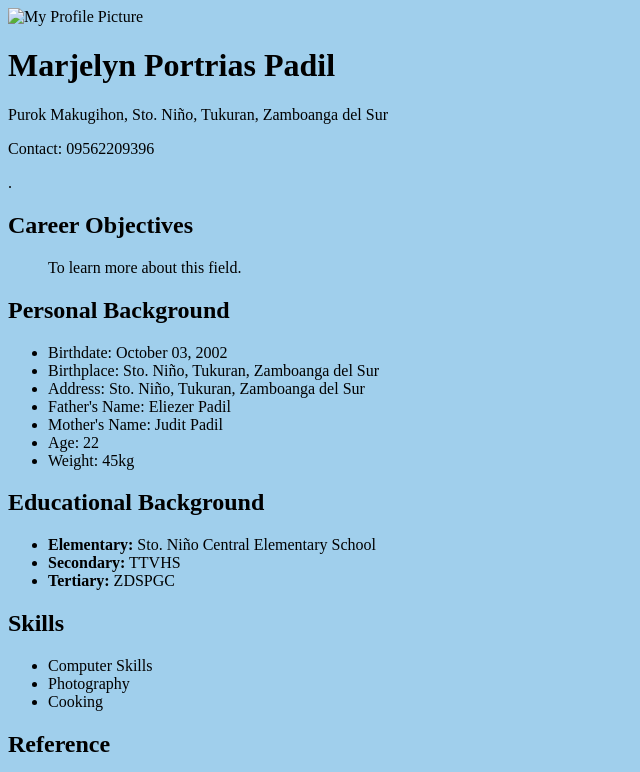
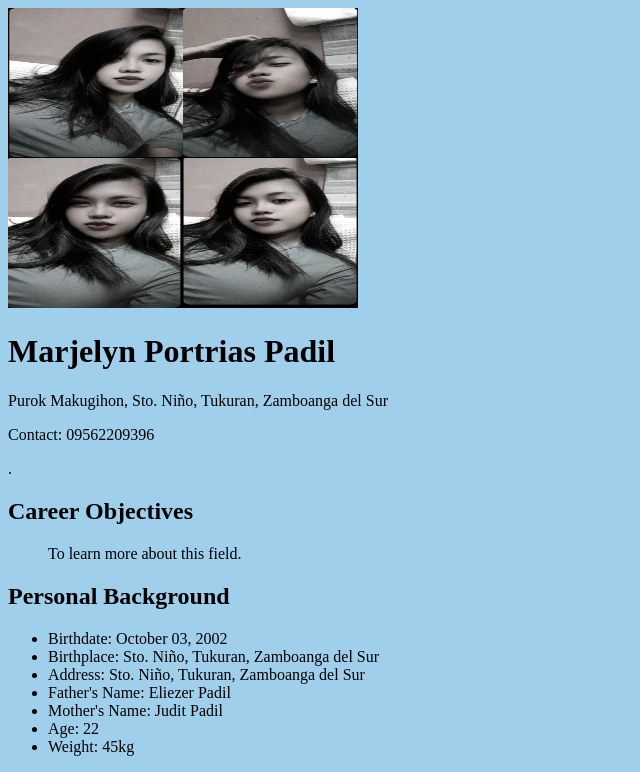
Before and after one commit to marj1003/marj, a plain HTML site: page index.html in a window 1280 px wide. Shown: the top 772 px of the page, without its empty margins (0-640 px from the left). Drawn offline with Linux system fonts and the light colour scheme.

Commit message:
Update index.html

```diff
--- a/index.html
+++ b/index.html
@@ -14,7 +14,7 @@
 <body>
     <header>
 
-        <img src="IMG_me..jpg" alt="My Profile Picture" width="350" height="300">
+        <img src="IMG_20250321_205451_165.webp" alt="My Profile Picture" width="350" height="300">
         <h1>Marjelyn Portrias Padil</h1>
         <p>Purok Makugihon, Sto. Niño, Tukuran, Zamboanga del Sur</p>
         <p>Contact: 09562209396</p>
```
